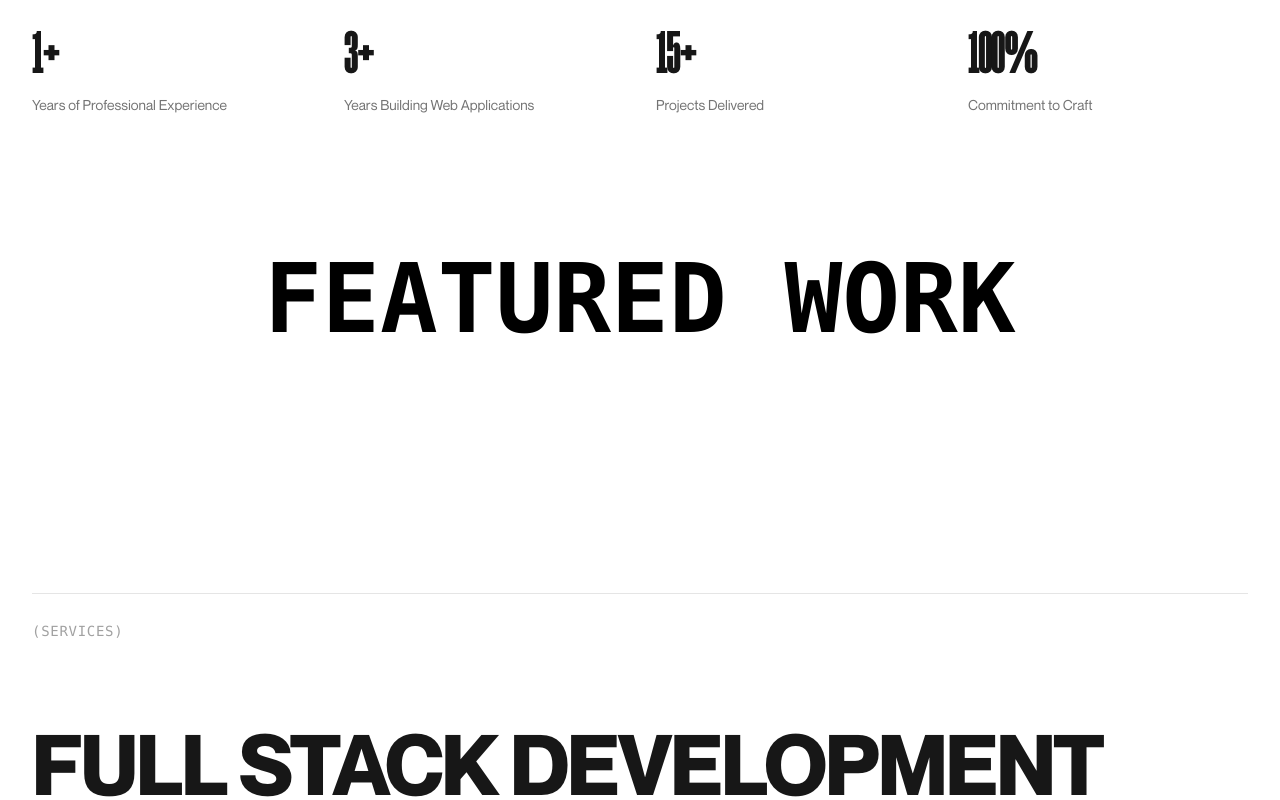
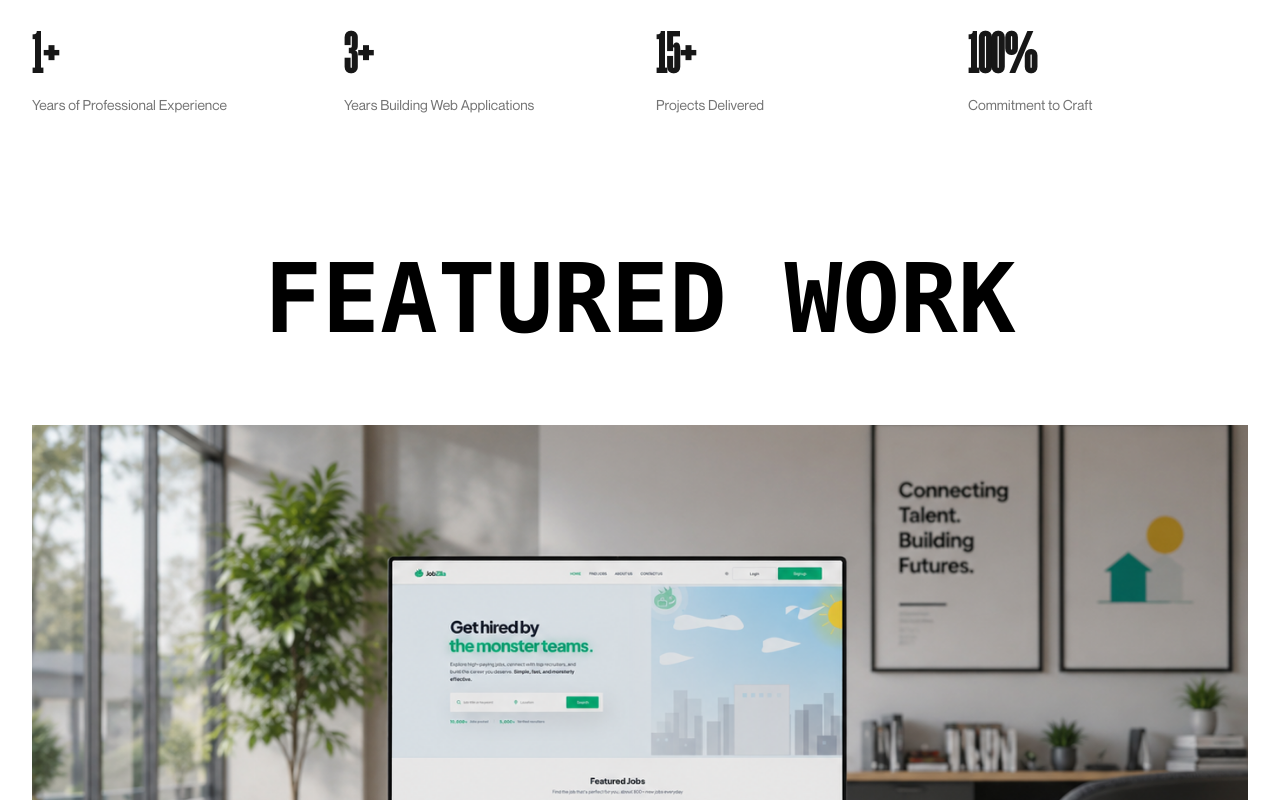
Before and after one commit to RahulKhanSuvo/RahulKhanSuvo, a Next.js app: page / in a window 1280 px wide. Shown: the part 2000-2800 px from the top of the page. Built offline with nearby package versions, Linux system fonts and the light colour scheme; grey boxes are pictures that could not be loaded.

Commit message:
feat: update project data and card aspect ratios

```diff
--- a/src/components/home/ProjectCard.tsx
+++ b/src/components/home/ProjectCard.tsx
@@ -6,7 +6,7 @@ import SlideShow from "./SlideShow";
 
 const aspectClasses = {
   hero: "col-span-2 aspect-[16/7.5]",
-  tall: "col-span-1 aspect-[1/1.5]",
+  tall: "col-span-1 aspect-[16/4]",
   wide: "col-span-1 aspect-[2/1]",
 } as const;
 
--- a/src/data/projectData.ts
+++ b/src/data/projectData.ts
@@ -14,11 +14,13 @@ interface CaseStudySection {
   title: string;
   description: string;
 }
-
+type ProjectAspect = "hero" | "tall" | "wide";
 export interface Project {
+  id?: number;
   title: string;
   category: string;
   year: string;
+  aspect: ProjectAspect;
   description: string;
   stack: string[];
   live: string;
@@ -42,6 +44,7 @@ export const projectData: Project[] = [
     title: "JobZilla",
     category: "Web Platform",
     year: "2025",
+    aspect: "hero",
     isFeatured: true,
     description:
       "A job search platform that connects employers with job seekers through smart matching, real-time alerts, and an applicant tracking dashboard.",
@@ -84,6 +87,7 @@ export const projectData: Project[] = [
     category: "Architecture Studio",
     year: "2025",
     isFeatured: false,
+    aspect: "tall",
     description:
       "Website for architecture studio whose bold vision demands attention.",
     stack: ["Next.js", "Three.js", "Tailwind CSS"],
@@ -122,6 +126,7 @@ export const projectData: Project[] = [
   {
     title: "Collection V.2",
     category: "Design Concept",
+    aspect: "wide",
     year: "2025",
     isFeatured: false,
     description:
@@ -164,6 +169,7 @@ export const projectData: Project[] = [
     category: "Streaming",
     year: "2024",
     isFeatured: false,
+    aspect: "wide",
     description:
       "A real-time live streaming platform for creators, featuring low-latency video, chat, monetization, and an analytics suite.",
     stack: ["React", "Node.js", "WebRTC", "MongoDB", "Redis"],
@@ -204,6 +210,7 @@ export const projectData: Project[] = [
     title: "Shovk Studio",
     category: "Minimal Web",
     year: "2024",
+    aspect: "tall",
     isFeatured: false,
     description:
       "Website concept maximizing impact through minimal modern form.",
@@ -240,43 +247,4 @@ export const projectData: Project[] = [
       },
     },
   },
-  {
-    title: "Collection V.1",
-    category: "Archive",
-    year: "2023",
-    isFeatured: false,
-    description: "A focused collection of earlier work and concepts over time.",
-    stack: ["Vue.js", "Nuxt", "Sass"],
-    live: "https://collectionv1.example.com",
-    github: "https://github.com/example/collectionv1",
-    image: jobzillaGalleryMoble2,
-    gallery: [
-      { src: jobzillaGalleryMoble2, alt: "Collection V1 Grid" },
-      { src: galleryImage2, alt: "Archive View" },
-    ],
-    caseStudy: {
-      intro: {
-        index: "01 — INTRO",
-        title: "Collection V.1",
-        description:
-          "The foundational design portfolio establishing early experiments with black-and-white grid layouts.",
-      },
-      challenge: {
-        index: "02 — CHALLENGE",
-        title: "Challenge",
-        description:
-          "Organizing disparate case studies with varying aspect ratios into a single cohesive reading experience.",
-      },
-      solution: {
-        index: "03 — SOLUTION",
-        text: "Custom dynamic masonry layout algorithms with unified image treatment filters.",
-        brand: "ARCHIVE®",
-      },
-      result: {
-        index: "04 — RESULT",
-        heading:
-          "Successfully preserved earlier design milestones in an interactive format.",
-      },
-    },
-  },
 ];
```
